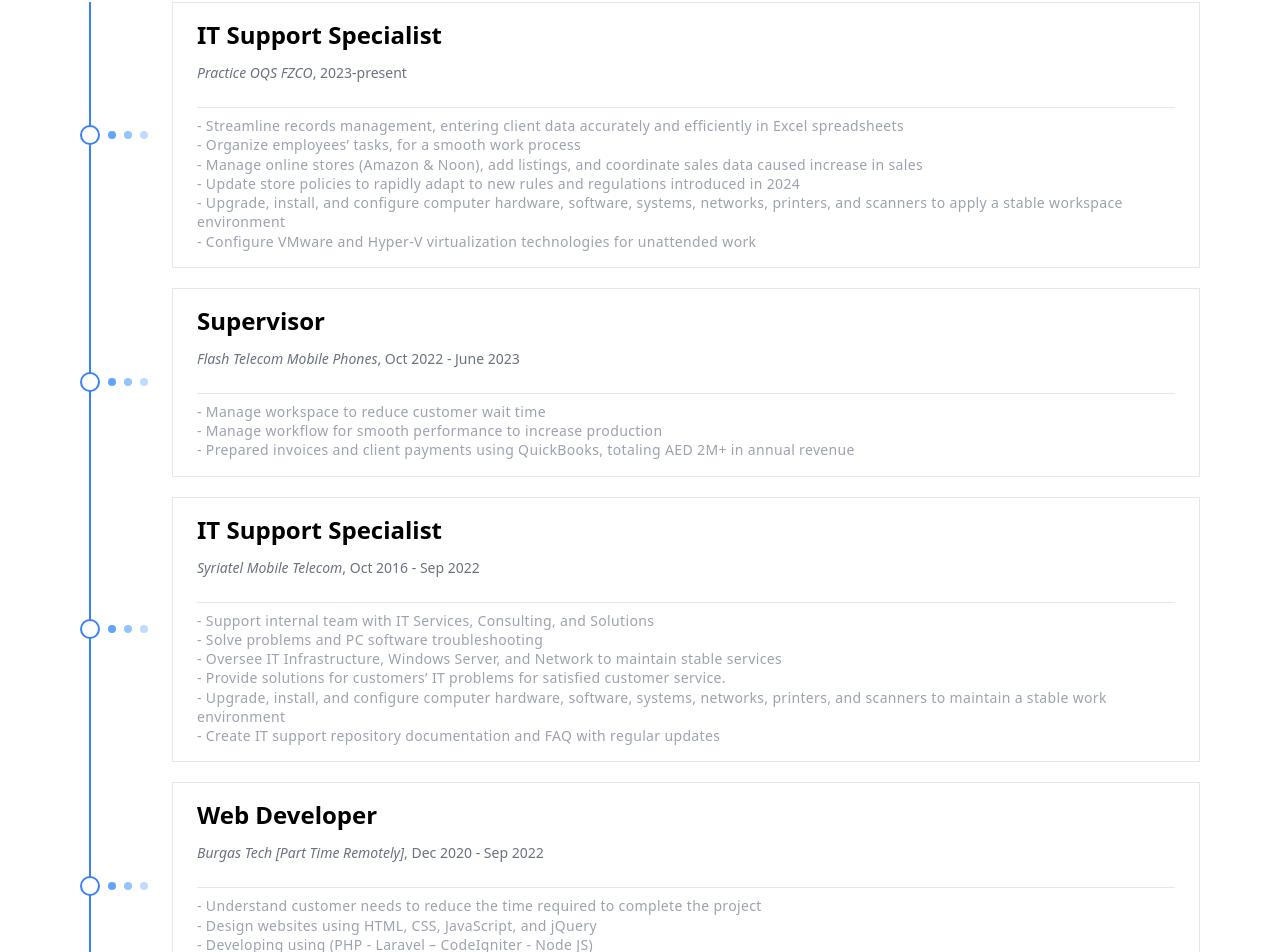
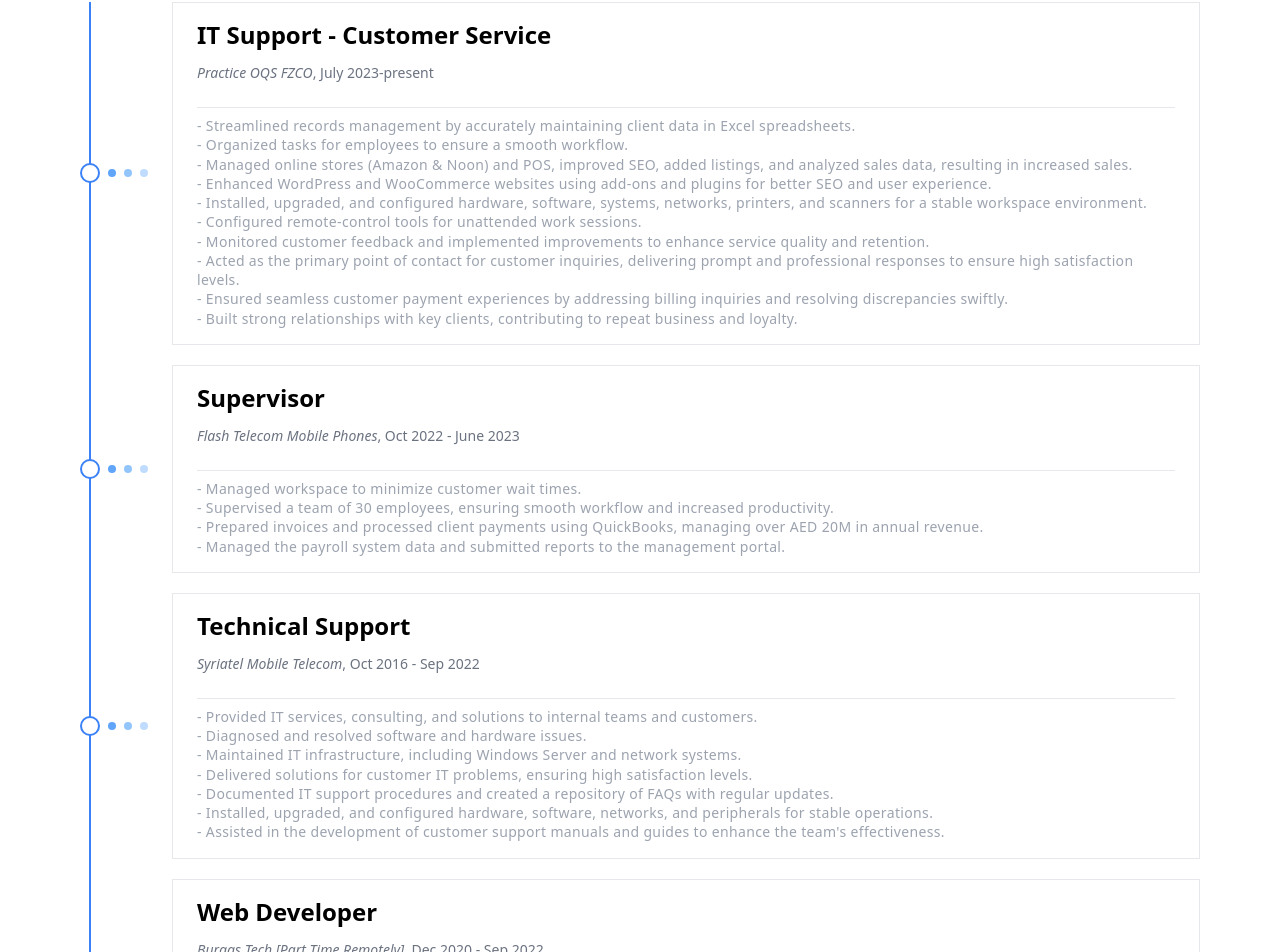
Before and after one commit to ahzsy93/Ahz-Portfolio, a Next.js app: page /about in a window 1280 px wide. Shown: the part 1006-1958 px from the top of the page. Built offline with nearby package versions, Linux system fonts and the light colour scheme.

Commit message:
jan-25-update

```diff
--- a/components/Container.js
+++ b/components/Container.js
@@ -6,7 +6,7 @@
 const Container = ({ children, ...customMeta }) => {
   const router = useRouter();
   const meta = {
-    title: "Ali H. Zahedah Portfolio",
+    title: "Ali Hasan Zahedah Portfolio",
     description: `Ali Zahedah personal website. I'm developer, designer, and human.`,
     image: "/avatar.png",
     type: "website",
--- a/components/Footer.js
+++ b/components/Footer.js
@@ -89,7 +89,7 @@
           </div>
           <hr className="border-gray-600" />
           <p className="w-full text-center my-5 text-cyan-100">
-            Copyright © 2024 Ali H. Zahedah
+            Copyright © 2024 Ali Zahedah
           </p>
         </div>
       </div>
--- a/components/Hero.js
+++ b/components/Hero.js
@@ -21,7 +21,7 @@
           </div>
         </div>
           <h5 class="mb-1 text-xl font-medium text-gray-900 dark:text-white">Ali Zahedah</h5>
-          <span class="text-sm text-gray-500 dark:text-gray-400">IT Support Specialist</span>
+          <span class="text-sm text-gray-500 dark:text-gray-400">IT Support Specialist | Driving Efficiency & Customer Success</span>
           <div class="flex mt-4 space-x-3 md:mt-6">
           <div className="w-auto pt-6 md:pt-0 md:mt-16 md:ml-2">
             <a
--- a/data/experience.js
+++ b/data/experience.js
@@ -1,16 +1,20 @@
 export const experience = [
   {
     id: 1,
-    position: "IT Support Specialist",
+    position: "IT Support - Customer Service",
     company: "Practice OQS FZCO",
-    period: "2023-present",
+    period: "July 2023-present",
     desc: [
-      "Streamline records management, entering client data accurately and efficiently in Excel spreadsheets",
-      "Organize employees’ tasks, for a smooth work process",
-      "Manage online stores (Amazon & Noon), add listings, and coordinate sales data caused increase in sales",
-      "Update store policies to rapidly adapt to new rules and regulations introduced in 2024",
-      "Upgrade, install, and configure computer hardware, software, systems, networks, printers, and scanners to apply a stable workspace environment",
-      "Configure VMware and Hyper-V virtualization technologies for unattended work",
+      "Streamlined records management by accurately maintaining client data in Excel spreadsheets.",
+      "Organized tasks for employees to ensure a smooth workflow.",
+      "Managed online stores (Amazon & Noon) and POS, improved SEO, added listings, and analyzed sales data, resulting in increased sales.",
+      "Enhanced WordPress and WooCommerce websites using add-ons and plugins for better SEO and user experience.",
+      "Installed, upgraded, and configured hardware, software, systems, networks, printers, and scanners for a stable workspace environment.",
+      "Configured remote-control tools for unattended work sessions.",
+      "Monitored customer feedback and implemented improvements to enhance service quality and retention.",
+      "Acted as the primary point of contact for customer inquiries, delivering prompt and professional responses to ensure high satisfaction levels.",
+      "Ensured seamless customer payment experiences by addressing billing inquiries and resolving discrepancies swiftly.",
+      "Built strong relationships with key clients, contributing to repeat business and loyalty.",
     ],
   },
   {
@@ -19,23 +23,25 @@
     company: "Flash Telecom Mobile Phones",
     period: "Oct 2022 - June 2023",
     desc: [
-      "Manage workspace to reduce customer wait time",
-      "Manage workflow for smooth performance to increase production",
-      "Prepared invoices and client payments using QuickBooks, totaling AED 2M+ in annual revenue",
+      "Managed workspace to minimize customer wait times.",
+      "Supervised a team of 30 employees, ensuring smooth workflow and increased productivity.",
+      "Prepared invoices and processed client payments using QuickBooks, managing over AED 20M in annual revenue.",
+      "Managed the payroll system data and submitted reports to the management portal.",
     ],
   },
   {
     id: 3,
-    position: "IT Support Specialist",
+    position: "Technical Support",
     company: "Syriatel Mobile Telecom",
     period: "Oct 2016 - Sep 2022",
     desc: [
-      "Support internal team with IT Services, Consulting, and Solutions",
-      "Solve problems and PC software troubleshooting ",
-      "Oversee IT Infrastructure, Windows Server, and Network to maintain stable services",
-      "Provide solutions for customers’ IT problems for satisfied customer service.",
-      "Upgrade, install, and configure computer hardware, software, systems, networks, printers, and scanners to maintain a stable work environment",
-      "Create IT support repository documentation and FAQ with regular updates",
+      "Provided IT services, consulting, and solutions to internal teams and customers.",
+      "Diagnosed and resolved software and hardware issues.",
+      "Maintained IT infrastructure, including Windows Server and network systems.",
+      "Delivered solutions for customer IT problems, ensuring high satisfaction levels.",
+      "Documented IT support procedures and created a repository of FAQs with regular updates.",
+      "Installed, upgraded, and configured hardware, software, networks, and peripherals for stable operations.",
+      "Assisted in the development of customer support manuals and guides to enhance the team's effectiveness.",
     ],
   },
   {
@@ -44,10 +50,10 @@
     company: "Burgas Tech [Part Time Remotely]",
     period: "Dec 2020 - Sep 2022",
     desc: [
-      "Understand customer needs to reduce the time required to complete the project ",
-      "Design websites using HTML, CSS, JavaScript, and jQuery",
-      "Developing using (PHP - Laravel – CodeIgniter - Node JS)",
-      "Design Shopify e-commerce website",
+      "Assessed customer requirements to expedite project completion.",
+      "Designed websites using HTML, CSS, JavaScript, and jQuery.",
+      "Developed applications using PHP, Laravel, and CodeIgniter frameworks.",
+      "Designed and managed Shopify and WordPress e-commerce websites.",
     ],
   },
   {
```
